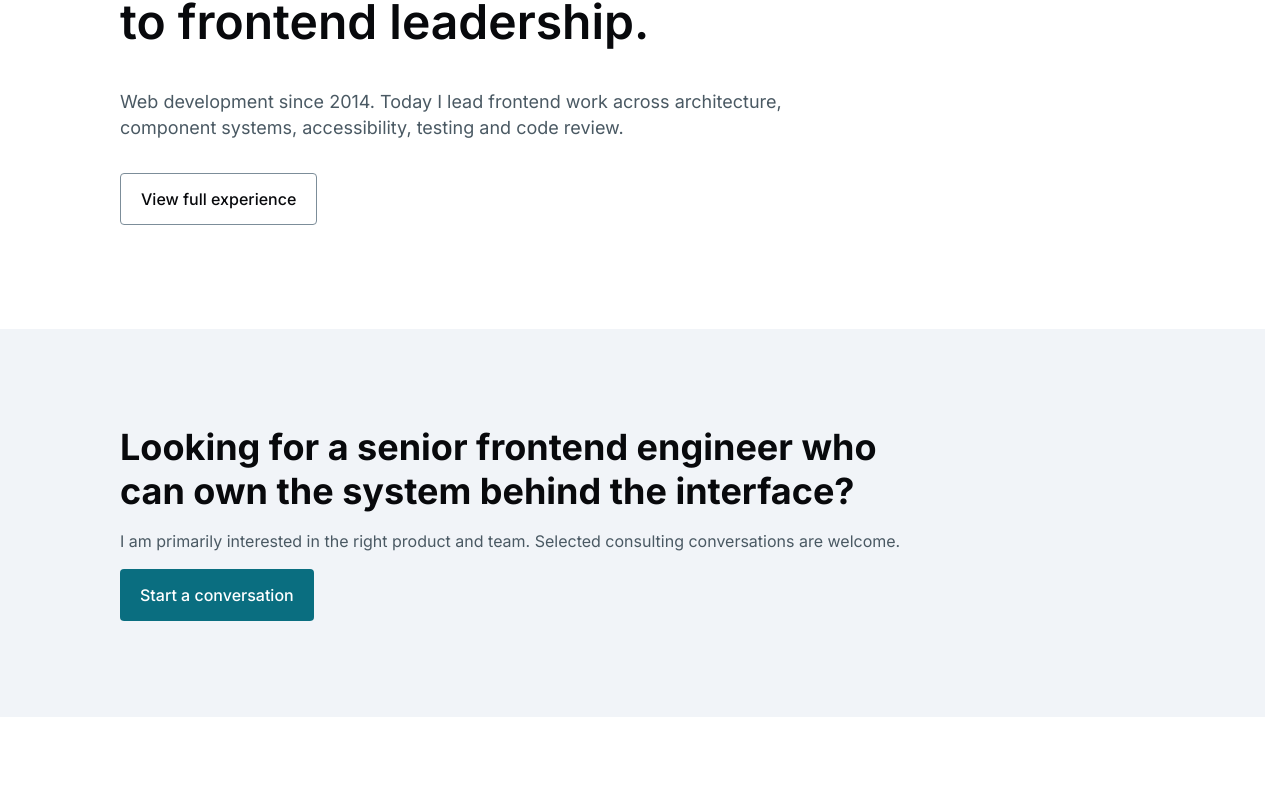
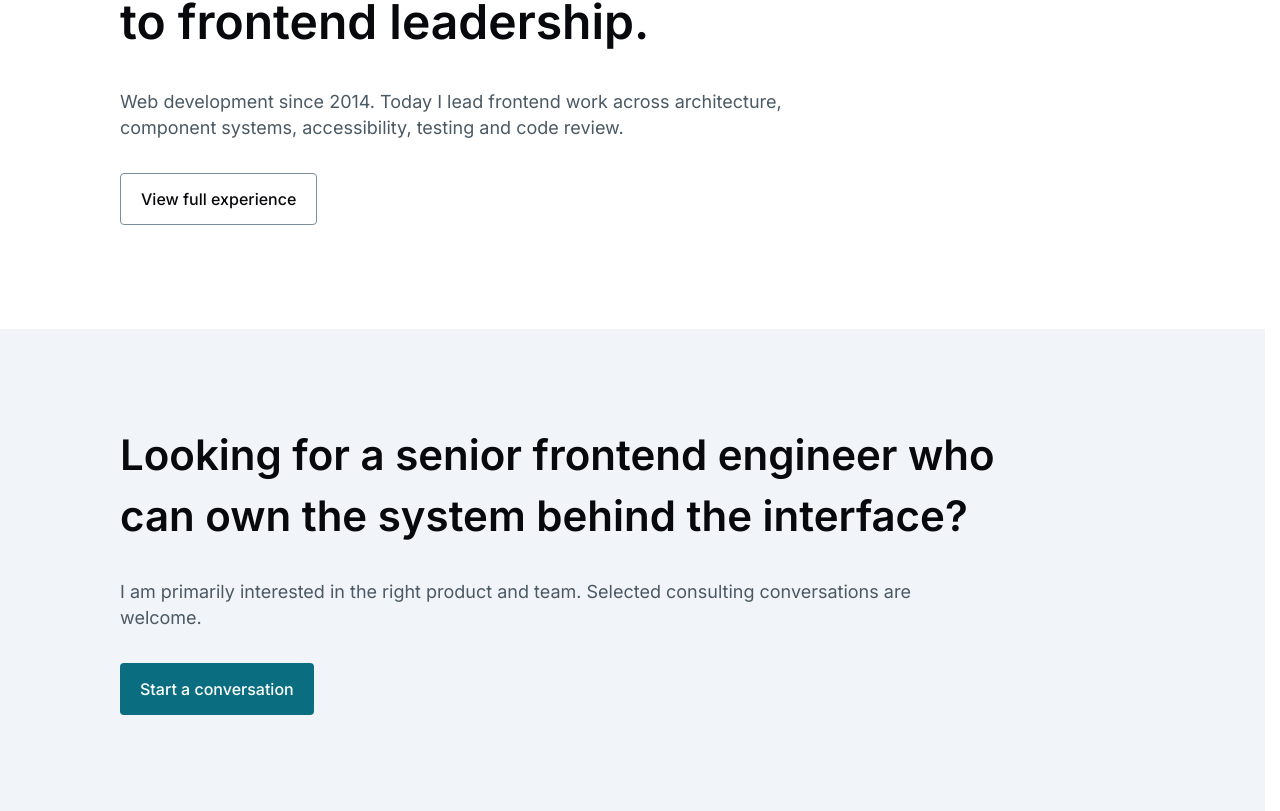
Before and after one commit to Santinni/cg-portfolio-web, a Next.js app: page /en in a window 1280 px wide. Shown: the part 2937-3748 px from the top of the page. Before the commit the page ends 3654 px from the top, so only its background shows below. Built offline with nearby package versions, Linux system fonts and the light colour scheme; no server answers.

Commit message:
fix(home): align Final CTA responsive contract

```diff
--- a/src/app/[locale]/(frontend)/(pages)/(home)/blocks/final-cta/FinalCta.module.css
+++ b/src/app/[locale]/(frontend)/(pages)/(home)/blocks/final-cta/FinalCta.module.css
@@ -1,33 +1,51 @@
+.section {
+  padding-block: 64px;
+
+  @media (min-width: 1024px) {
+    padding-block: 96px;
+  }
+}
+
 .inner {
   display: flex;
   flex-direction: column;
   align-items: flex-start;
-  gap: var(--space-16);
+  gap: var(--space-24);
   max-width: 680px;
   text-align: left;
 
   @media (min-width: 1024px) {
+    gap: var(--space-32);
     max-width: none;
   }
 }
 
 .heading {
-  font-size: var(--font-size-h2);
-  line-height: var(--line-height-h2);
-  font-weight: 700;
+  width: 100%;
+  font-size: 30px;
+  line-height: 1.45;
+  font-weight: 600;
   color: var(--text-primary);
   margin: 0;
   text-wrap: balance;
 
+  /* Small compact ends at 359px; the normal compact contract starts at 360px. */
+  @media (max-width: 359px) {
+    font-size: 24px;
+    line-height: 1.12;
+  }
+
   @media (min-width: 1024px) {
-    width: 100%;
+    font-size: 42px;
+    line-height: 1.45;
     max-width: 980px;
   }
 }
 
 .supporting {
-  font-size: var(--font-size-body);
-  line-height: var(--line-height-body);
+  font-size: 18px;
+  line-height: 1.45;
+  font-weight: 400;
   color: var(--text-secondary);
   margin: 0;
   display: none;
--- a/src/app/[locale]/(frontend)/(pages)/(home)/blocks/final-cta/index.tsx
+++ b/src/app/[locale]/(frontend)/(pages)/(home)/blocks/final-cta/index.tsx
@@ -11,13 +11,27 @@ export default async function FinalCta() {
 	const t = await getTranslations('home.finalCta')
 
 	return (
-		<Section id="contact-cta" aria-labelledby="final-cta-heading" tone="page" desktopTone="subtle">
-			<Container className={styles.inner}>
+		<Section
+			id="contact-cta"
+			aria-labelledby="final-cta-heading"
+			tone="page"
+			desktopTone="subtle"
+			className={styles.section}
+		>
+			<Container id="final-cta-inner" className={styles.inner}>
 				<h2 id="final-cta-heading" className={styles.heading}>
 					{t('heading')}
 				</h2>
-				<p className={styles.supporting}>{t('supporting')}</p>
-				<Button renders="link" href={homeLinks.contact} variant="primary" size="large">
+				<p id="final-cta-supporting" className={styles.supporting}>
+					{t('supporting')}
+				</p>
+				<Button
+					id="final-cta-action"
+					renders="link"
+					href={homeLinks.contact}
+					variant="primary"
+					size="large"
+				>
 					{t('cta')}
 				</Button>
 			</Container>
```
Also changed, not shown: 1 other file (tests, documents, lock files or other folders).
